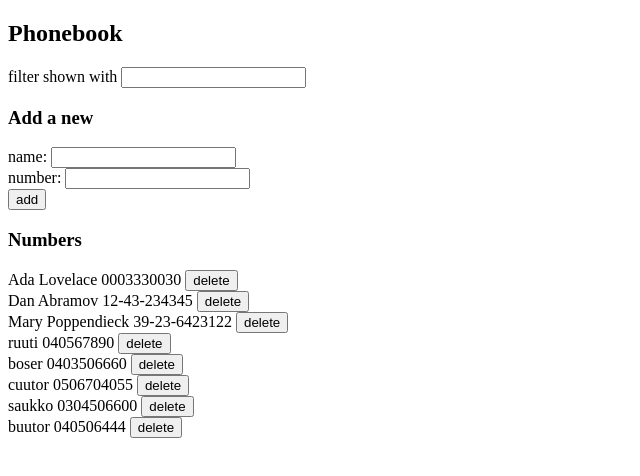
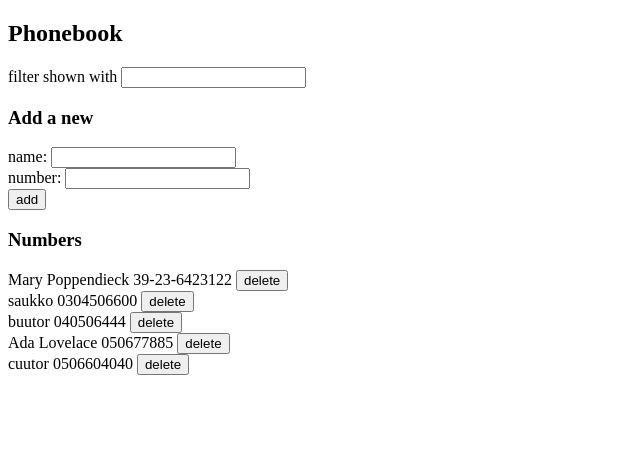
Before and after one commit to noriind/HSYopenFullstack, a React (Vite) app in the folder assignments/osa2/puhelinluettelo/: page / in a window 1280 px wide. Shown: the top 476 px of the page, without its empty margins (0-640 px from the left). Built offline with nearby package versions, Linux system fonts and the light colour scheme; data requests are answered from the project's data file.

Commit message:
2.17: puhelinluettelo step12

```diff
--- a/assignments/osa2/puhelinluettelo/db.json
+++ b/assignments/osa2/puhelinluettelo/db.json
@@ -1,34 +1,9 @@
 {
   "persons": [
-    {
-      "name": "Ada Lovelace",
-      "number": "0003330030",
-      "id": "2"
-    },
-    {
-      "name": "Dan Abramov",
-      "number": "12-43-234345",
-      "id": "3"
-    },
     {
       "name": "Mary Poppendieck",
       "number": "39-23-6423122",
       "id": "4"
-    },
-    {
-      "id": "5",
-      "name": "ruuti",
-      "number": "040567890"
-    },
-    {
-      "id": "6",
-      "name": "boser",
-      "number": "0403506660"
-    },
-    {
-      "id": "7",
-      "name": "cuutor",
-      "number": "0506704055"
     },
     {
       "id": "cb58",
@@ -39,6 +14,16 @@
       "id": "cbb6",
       "name": "buutor",
       "number": "040506444"
+    },
+    {
+      "id": "c7c5",
+      "name": "Ada Lovelace",
+      "number": "050677885"
+    },
+    {
+      "id": "faae",
+      "name": "cuutor",
+      "number": "0506604040"
     }
   ]
 }
--- a/assignments/osa2/puhelinluettelo/src/App.jsx
+++ b/assignments/osa2/puhelinluettelo/src/App.jsx
@@ -59,6 +59,7 @@ const App = () => {
                         );
                     })
                     .catch((error) => {
+                        console.error("error updating person:", error),
                         showNotification(
                             `Henkilö '${existingPerson.name}' on jo poistettu palvelimelta.`,
                             "error"
@@ -88,6 +89,7 @@ const App = () => {
                     );
                 })
                 .catch((error) => {
+                    console.log("error adding person:", error),
                     showNotification(
                         `Henkilön lisääminen epäonnistui: ${error.response.data.error}`,
                         "error"
@@ -105,6 +107,7 @@ const App = () => {
                     showNotification(`Poistettiin ${name}`, "success");
                 })
                 .catch((error) => {
+                    console.error("error deleting person:", error),
                     showNotification(
                         `Henkilö '${name}' on jo poistettu palvelimelta.`,
                         "error"
```
